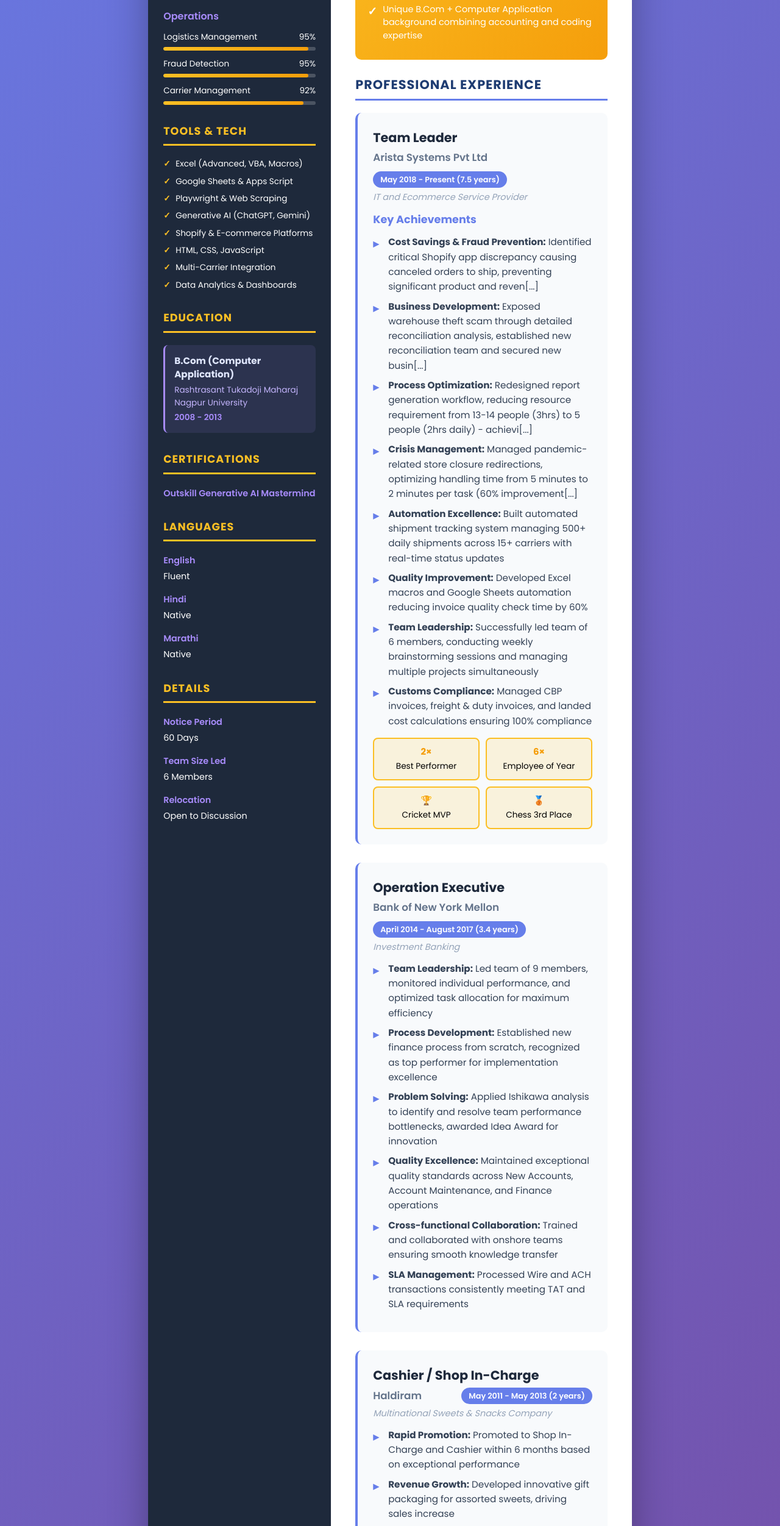
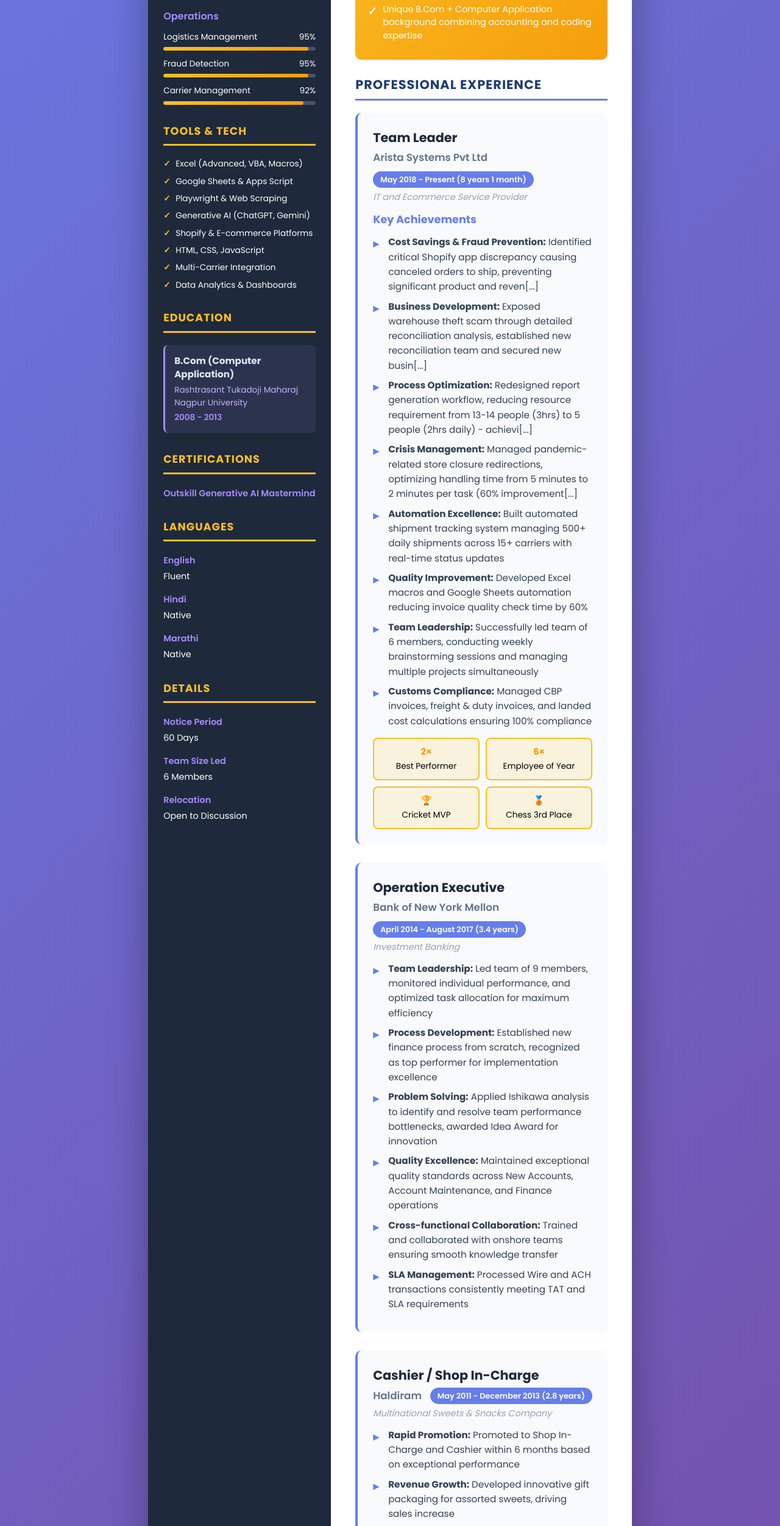
Before and after one commit to amitgupta060890-pixel/Claude-CV, a plain HTML site: page index.html in a window 1280 px wide. Shown: the part 1002-3505 px from the top of the page at 61% size. Drawn offline with Linux system fonts and the light colour scheme.

Commit message:
Update job experience: Arista (8 years 1 month) and Haldiram (May 2011 - December 2013, 2.8 years)

```diff
--- a/index.html
+++ b/index.html
@@ -775,7 +775,7 @@
                         <div class="job-title">Team Leader</div>
                         <div class="job-meta">
                             <div class="company-name">Arista Systems Pvt Ltd</div>
-                            <div class="job-duration">May 2018 - Present (7.5 years)</div>
+                            <div class="job-duration">May 2018 - Present (8 years 1 month)</div>
                         </div>
                         <div class="company-type">IT and Ecommerce Service Provider</div>
                     </div>
@@ -837,7 +837,7 @@
                         <div class="job-title">Cashier / Shop In-Charge</div>
                         <div class="job-meta">
                             <div class="company-name">Haldiram</div>
-                            <div class="job-duration">May 2011 - May 2013 (2 years)</div>
+                            <div class="job-duration">May 2011 - December 2013 (2.8 years)</div>
                         </div>
                         <div class="company-type">Multinational Sweets & Snacks Company</div>
                     </div>
```
